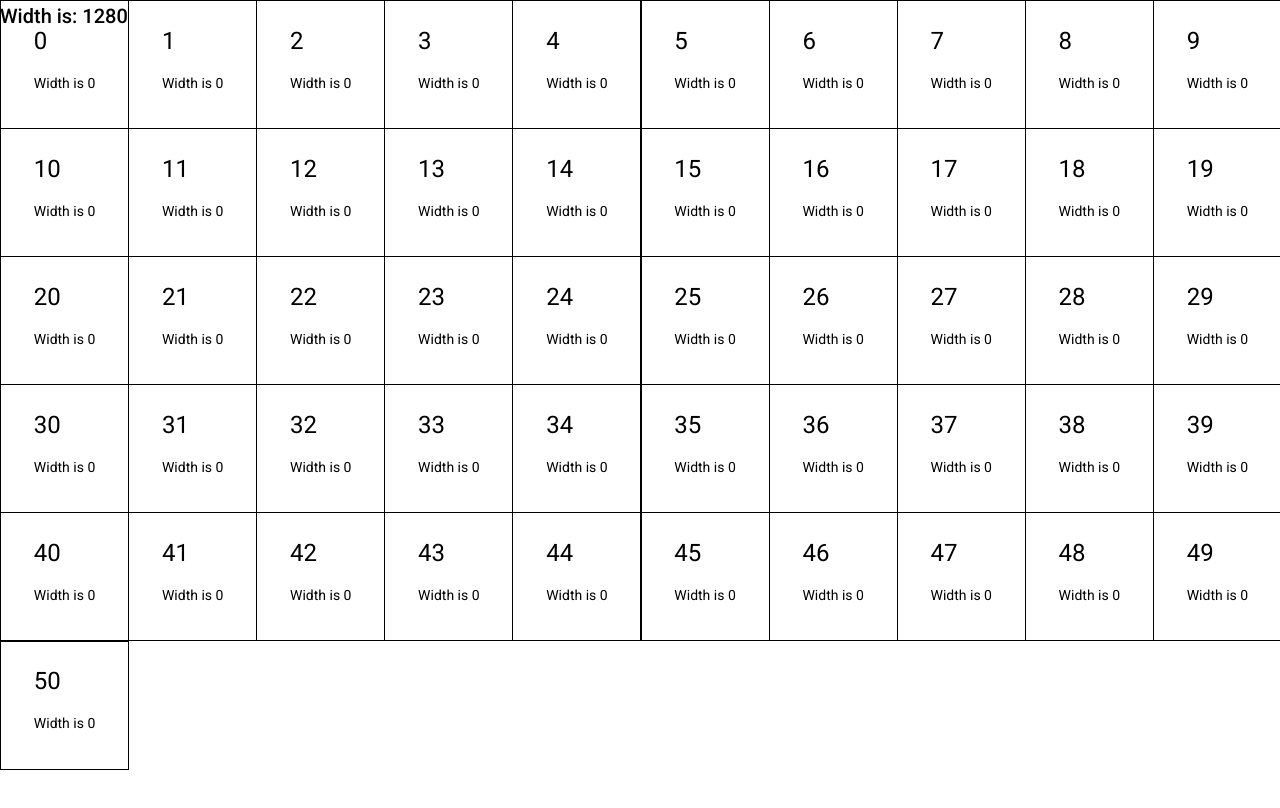
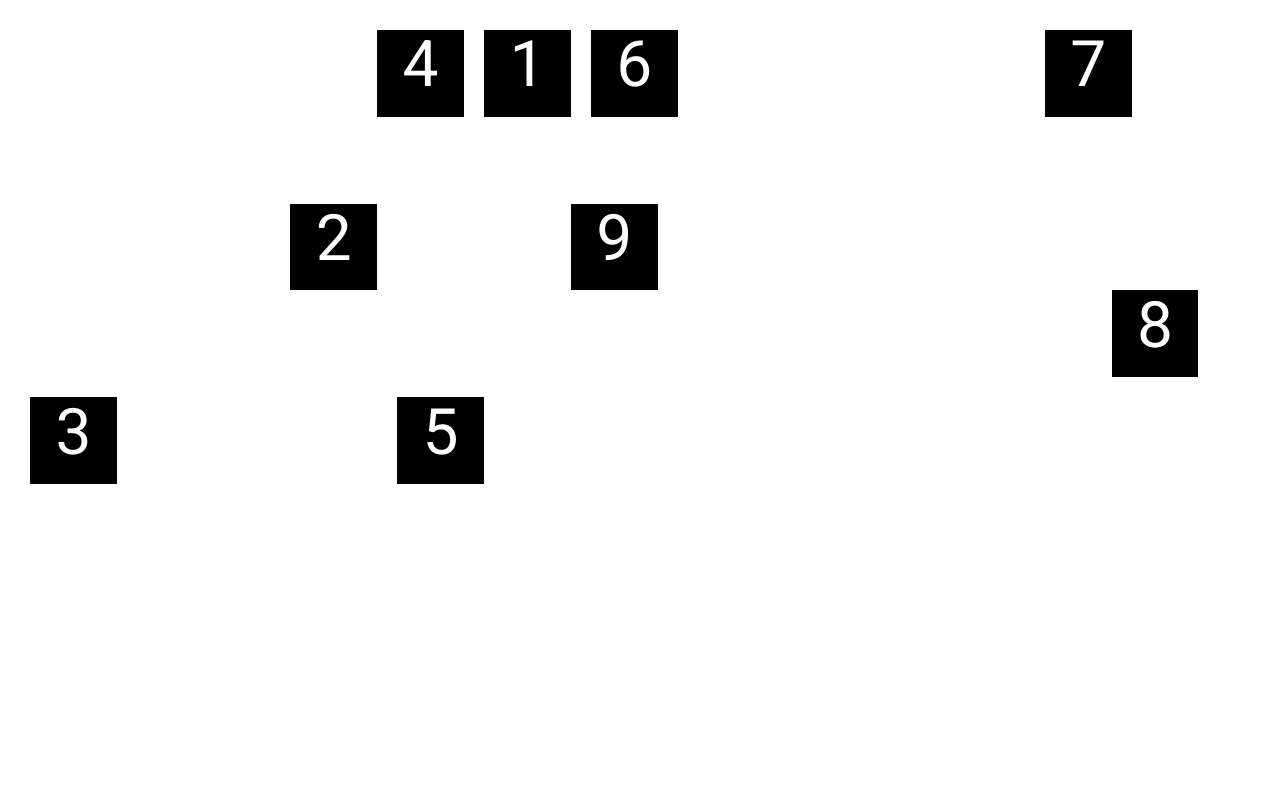
Before and after one commit to nhleto/Angular-CV-Maker, an Angular app: page / in a window 1280 px wide. Shown: the top 808 px of the page. Built offline with nearby package versions, Linux system fonts and the light colour scheme.

Commit message:
Local changes (#1)
* tile layout

* select tile function + organize grid

* parent child functionality

* angular build

* temp mac changes

* increment score from child to parent element

```diff
--- a/package.json
+++ b/package.json
@@ -32,7 +32,7 @@
     "@angular-eslint/eslint-plugin-template": "4.3.0",
     "@angular-eslint/schematics": "4.3.0",
     "@angular-eslint/template-parser": "4.3.0",
-    "@angular/cli": "~11.2.6",
+    "@angular/cli": "^11.2.13",
     "@angular/compiler-cli": "~11.2.7",
     "@types/jasmine": "~3.6.0",
     "@types/node": "^12.11.1",
@@ -46,6 +46,7 @@
     "karma-coverage": "~2.0.3",
     "karma-jasmine": "~4.0.0",
     "karma-jasmine-html-reporter": "^1.5.0",
+    "prettier": "^2.3.0",
     "protractor": "~7.0.0",
     "ts-node": "~8.3.0",
     "typescript": "~4.1.5"
--- a/src/app/grid/grid.component.html
+++ b/src/app/grid/grid.component.html
@@ -1,9 +1,16 @@
-<mat-grid-list class="grid" cols="10">
-  <mat-grid-tile
+<div class="container">
+  <div
     *ngFor="let index of Tiles"
-    class="tile"
-    id="tile">
-    <app-tile [Index]="index"></app-tile>
-  </mat-grid-tile>
-  <h2>Width is: {{width}}</h2>
-</mat-grid-list>
+    [ngClass]="{ chosen: chosenTiles.includes(index) }"
+    class="square"
+    id="tile"
+  >
+    <app-tile
+      [childScore]="score"
+      [index]="index"
+      [tileCollection]="chosenTiles"
+      (returnedValue)="muteTiles($event)"
+      (sendScore)="incrementScore($event)"
+    ></app-tile>
+  </div>
+</div>
--- a/src/app/grid/grid.component.scss
+++ b/src/app/grid/grid.component.scss
@@ -1,3 +1,18 @@
-#tile{
-  border: 1px solid black;
+.square {
+  float: left;
+  position: relative;
+  width: 7%;
+  padding-bottom: 7%; /* = width for a 1:1 aspect ratio */
+  overflow: hidden;
+  //border: 1px solid black;
 }
+
+.chosen{
+  margin: 10px;
+  background-color: black;
+  color: white;
+}
+
+.container{
+  padding: 20px
+}
--- a/src/app/grid/grid.component.ts
+++ b/src/app/grid/grid.component.ts
@@ -1,45 +1,59 @@
-import {Component, OnDestroy, OnInit} from '@angular/core';
-import {Subscription} from "rxjs";
-import {WindowService} from "../Services/window.service";
+import { Component, OnDestroy, OnInit } from '@angular/core';
+import { Subscription } from 'rxjs';
+import { WindowService } from '../Services/window.service';
 
 @Component({
   selector: 'app-grid',
   templateUrl: './grid.component.html',
-  styleUrls: ['./grid.component.scss']
+  styleUrls: ['./grid.component.scss'],
 })
 export class GridComponent implements OnInit, OnDestroy {
-  Tiles: number[] = [...Array(51).keys()];
-  resizeSubscription$!: Subscription
+  Tiles: number[] = [...Array(40).keys()];
+  resizeSubscription$!: Subscription;
   width = window.innerWidth;
   height = window.innerHeight;
-  chosenTiles:string[] = []
-  constructor(private windowResize: WindowService) { }
+  chosenTiles: number[] = [];
+  muted = false;
+  score = 0;
 
-  ngOnInit(){
-    this.resizeSubscription$ = this.windowResize.windowObs().subscribe(
-      ((size) => {
+  constructor(private windowResize: WindowService) {}
+
+  ngOnInit() {
+    this.resizeSubscription$ = this.windowResize
+      .windowObs()
+      .subscribe((size) => {
         this.height = size.target.innerHeight;
         this.width = size.target.innerWidth;
         console.log(this.width, this.height);
-      })
-    )
-    this.randomNumber()
+      });
+    this.randomNumber();
   }
 
   randomNumber() {
+    //TODO: Logic not correct. Still getting double numbers
     const choose = [...Array(9)].map((_, i) => {
-      let x = (Math.floor(Math.random() * this.Tiles.length)).toString()
-      this.chosenTiles.push(this.#recur(x, this.chosenTiles))
-    })
-    console.log(this.chosenTiles)
+      let x = Math.floor(Math.random() * this.Tiles.length);
+      this.chosenTiles.push(<number>this.recur(x, this.chosenTiles));
+    });
+    console.log(this.chosenTiles);
   }
 
-  #recur = (index: string, tilesArray: string[]) => {
-    return !tilesArray.includes(index) ? index : (Math.floor(Math.random() * this.Tiles.length)).toString();
+  muteTiles(input: boolean) {
+    this.muted = input;
+  }
+
+  incrementScore(input: number){
+    this.score = input
+    console.log(this.score)
   }
 
   ngOnDestroy() {
-    this.resizeSubscription$.unsubscribe()
+    this.resizeSubscription$.unsubscribe();
   }
 
+  private recur = (index: number, tilesArray: number[]) => {
+    return !tilesArray.includes(index)
+      ? index
+      : Math.floor(Math.random() * this.Tiles.length);
+  };
 }
--- a/src/app/tile/tile.component.html
+++ b/src/app/tile/tile.component.html
@@ -1,2 +1,7 @@
-<h1>{{text}}</h1>
-<p>Width is {{width}}</p>
+<div (click)="selectTile()" [ngClass]="{ flex: chosen }">
+  <div class="table">
+    <div class="table-cell">
+      <h1 *ngIf="displayIndex" class="tileNumber">{{ displayIndex }}</h1>
+    </div>
+  </div>
+</div>
--- a/src/app/tile/tile.component.scss
+++ b/src/app/tile/tile.component.scss
@@ -0,0 +1,24 @@
+.tileNumber{
+  font-size: 4rem;
+}
+
+.flex{
+  position: absolute;
+  height: 80%; /* = 100% - 2*10% padding */
+  width: 90%; /* = 100% - 2*5% padding */
+  padding: 10% 5%;
+}
+
+.table{
+  display:table;
+  height:100%;
+  width:100%;
+}
+
+.table-cell{
+  display:table-cell;
+  vertical-align:middle;
+  height:100%;
+  width:100%;
+  text-align: center;
+}
--- a/src/app/tile/tile.component.ts
+++ b/src/app/tile/tile.component.ts
@@ -1,30 +1,48 @@
-import {Component, Input, OnDestroy, OnInit, ViewChild} from '@angular/core';
-import {WindowService} from "../Services/window.service";
-import {Subscription} from "rxjs";
-import {ITile} from "../Models/ITile";
+import { Component, EventEmitter, Input, OnInit, Output } from '@angular/core';
+import { ITile } from '../Models/ITile';
 
 @Component({
   selector: 'app-tile',
   templateUrl: './tile.component.html',
-  styleUrls: ['./tile.component.scss']
+  styleUrls: ['./tile.component.scss'],
 })
-export class TileComponent implements OnInit, OnDestroy, ITile {
-  @Input() Index!: number;
-  width = 0
-  height = 0
-  resizeSubscription$!: Subscription
-  tile = document.querySelector('#tile')
+export class TileComponent implements OnInit, ITile {
+  @Input() index!: number;
+  @Input() tileCollection!: number[];
+  @Input() muteTilesFinal!: number;
+  @Input() childScore!: number;
+  @Output() returnedValue = new EventEmitter<boolean>();
+  @Output() sendScore = new EventEmitter<number>();
+  width = 0;
+  height = 0;
   text!: string;
+  displayIndex = 0;
+  chosen!: boolean;
 
-  constructor(private windowResize: WindowService) {
+  constructor() {}
+
+  ngOnInit(): void {
+    this.text = this.index.toString();
+    this.calcIndex();
   }
 
-  ngOnInit(): void {
-    this.text = this.Index.toString()
+  calcIndex() {
+    if (this.tileCollection.includes(this.index)) {
+      this.chosen = true;
+      this.displayIndex = this.tileCollection.indexOf(this.index) + 1;
+    }
   }
 
-  ngOnDestroy() {
-    // this.resizeSubscription$.unsubscribe()
+  selectTile() {
+    this.mTiles();
+    this.addScore();
   }
 
+  mTiles() {
+    this.returnedValue.emit(true);
+  }
+
+  addScore() {
+    this.sendScore.emit((this.childScore += 1));
+  }
 }
```
Also changed, not shown: 1 other file (tests, documents, lock files or other folders).
